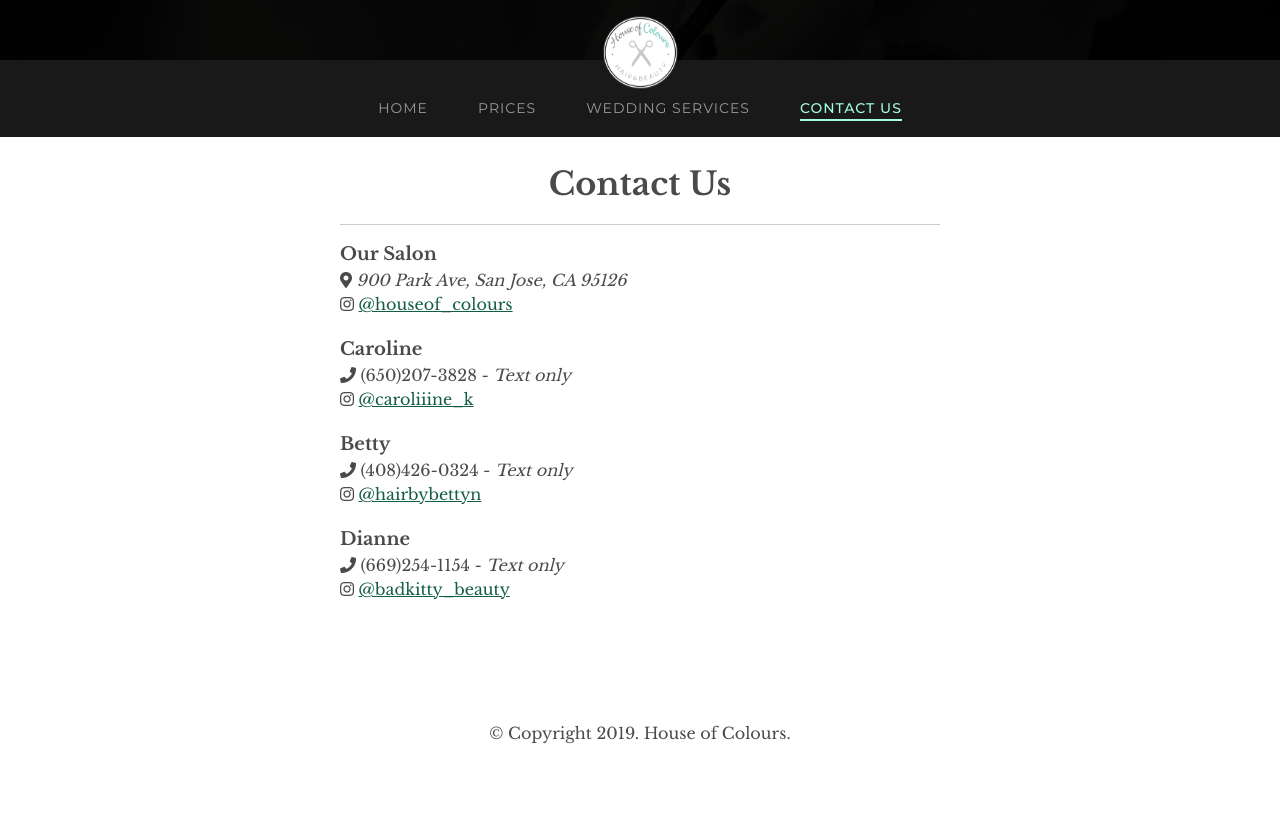
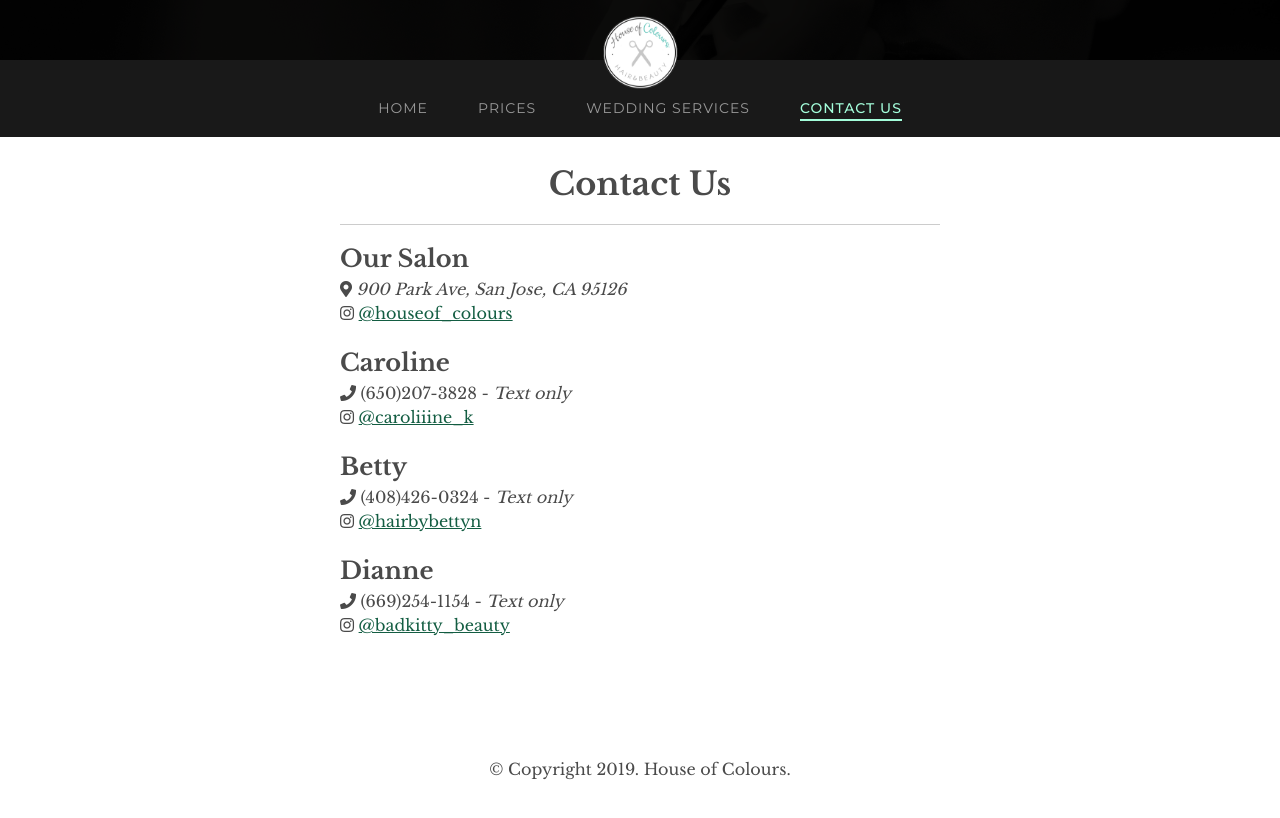
Before and after one commit to annabelletsai/si539, a plain HTML site: page contact_page.html in a window 1280 px wide. Drawn offline with nearby package versions, Linux system fonts and the light colour scheme.

Commit message:
Add files via upload

```diff
--- a/contact_page.html
+++ b/contact_page.html
@@ -41,16 +41,16 @@
       <section id="contactInfo">
         <h1 class="page-title">Contact Us</h1>
         <hr>
-        <h3>Our Salon</h3>
+        <h2>Our Salon</h2>
         <address><i class="fas fa-map-marker-alt"></i> 900 Park Ave, San Jose, CA 95126</address>
         <p><i class="fab fa-instagram"></i> <a href="https://www.instagram.com/houseof_colours/">@houseof_colours</a></p>
-        <h3>Caroline</h3>
+        <h2>Caroline</h2>
         <p class="phone"><i class="fas fa-phone"></i> (650)207-3828 - <em>Text only</em></p>
         <p><i class="fab fa-instagram"></i> <a href="https://www.instagram.com/caroliiine_k/">@caroliiine_k</a></p>
-        <h3>Betty</h3>
+        <h2>Betty</h2>
         <p class="phone"><i class="fas fa-phone"></i> (408)426-0324 - <em>Text only</em></p>
         <p><i class="fab fa-instagram"></i> <a href="https://www.instagram.com/hairbybettyn/">@hairbybettyn</a></p>
-        <h3>Dianne</h3>
+        <h2>Dianne</h2>
         <p class="phone"><i class="fas fa-phone"></i> (669)254-1154 - <em>Text only</em></p>
         <p><i class="fab fa-instagram"></i> <a href="https://www.instagram.com/badkitty_beauty/">@badkitty_beauty</a></p>
       </section>
```
